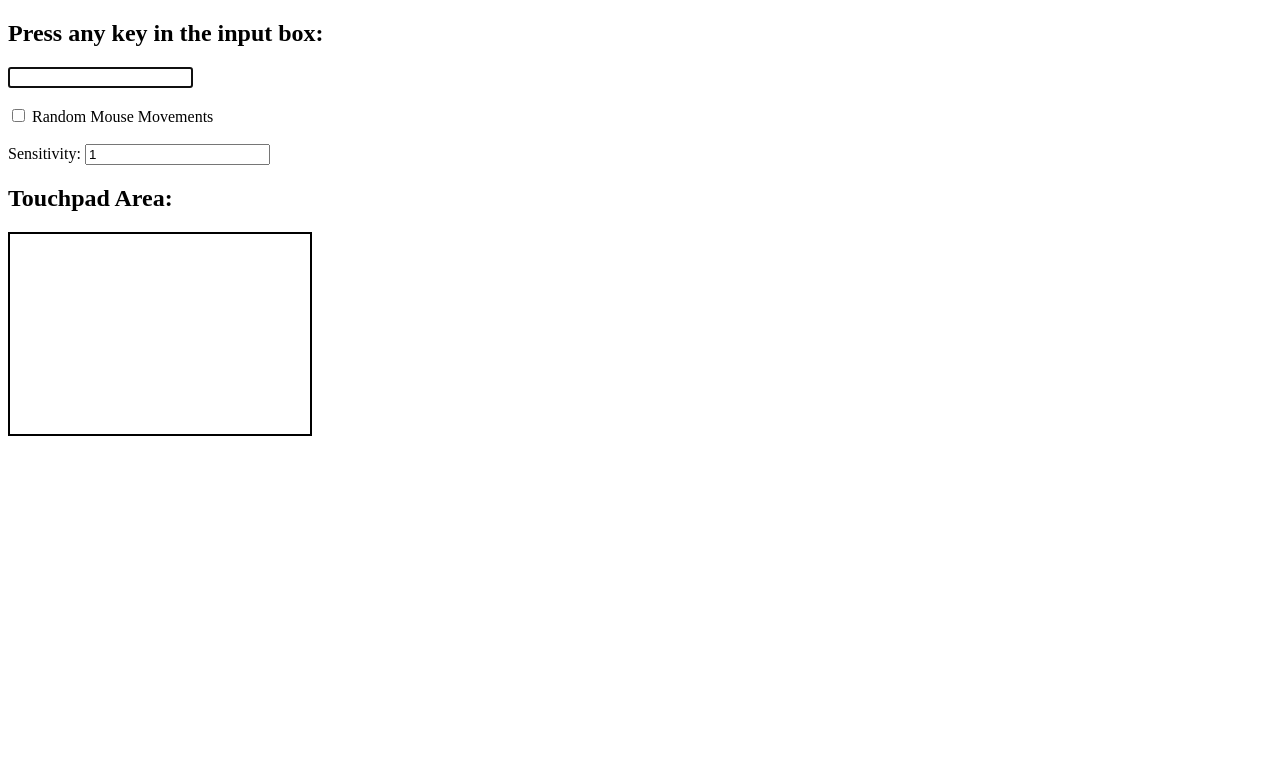
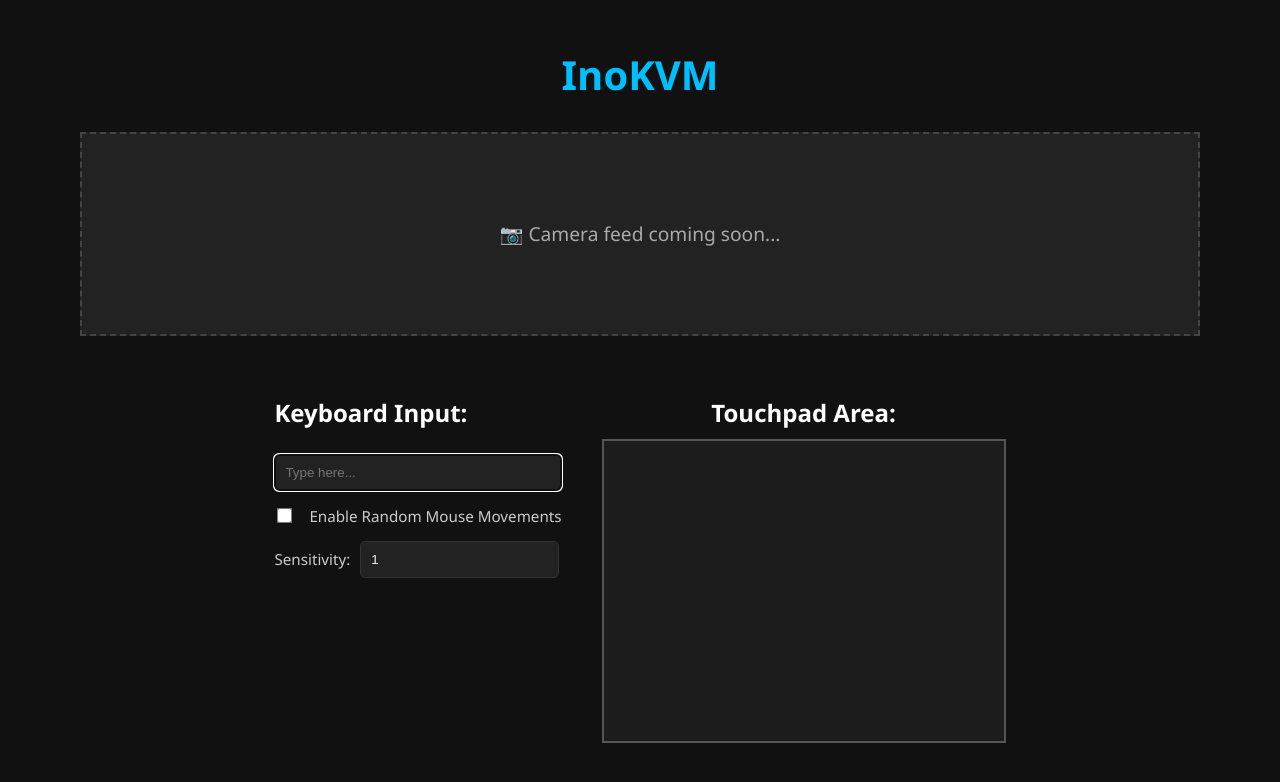
Before and after one commit to nobandegani/InoKVM, a website: page public/index.html in a window 1280 px wide. Drawn offline with Linux system fonts and the light colour scheme.

Commit message:
add separate css and js

```diff
--- /dev/null
+++ b/public/app.js
@@ -0,0 +1,74 @@
+const protocol = location.protocol === "https:" ? "wss://" : "ws://";
+const ws = new WebSocket(protocol + location.host);
+
+ws.onopen = () => console.log("✅ Connected to server");
+ws.onmessage = (msg) => console.log("📥 Received:", msg.data);
+
+const input = document.getElementById("inputBox");
+const checkbox = document.getElementById("randomMouseCheckbox");
+const pad = document.getElementById("touchpad");
+const sensitivityInput = document.getElementById("sensitivity");
+
+input.addEventListener("keyup", (e) => {
+    e.preventDefault();
+
+    if (ws.readyState === WebSocket.OPEN) {
+        let keys = [];
+        if (e.ctrlKey) keys.push("CONTROL");
+        if (e.altKey) keys.push("ALT");
+        if (e.shiftKey) keys.push("SHIFT");
+        if (e.metaKey) keys.push("META");
+
+        const key = e.key;
+        if (!["CONTROL", "ALT", "SHIFT", "META"].includes(key)) {
+            keys.push(key);
+        }
+
+        if (keys.length > 0) {
+            ws.send(JSON.stringify({ keys }));
+        }
+    }
+});
+
+checkbox.addEventListener("change", () => {
+    if (ws.readyState === WebSocket.OPEN) {
+        ws.send(JSON.stringify({ random_mouse: checkbox.checked }));
+    }
+});
+
+let lastX = null, lastY = null;
+let mouseDown = false;
+
+pad.addEventListener("pointerdown", (e) => {
+    lastX = e.clientX;
+    lastY = e.clientY;
+    mouseDown = true;
+});
+
+pad.addEventListener("pointerup", () => {
+    mouseDown = false;
+    lastX = null;
+    lastY = null;
+});
+
+pad.addEventListener("pointermove", (e) => {
+    if (!mouseDown) return;
+
+    const sensitivity = parseFloat(sensitivityInput.value) || 1;
+    const dx = (e.clientX - lastX) * sensitivity;
+    const dy = (e.clientY - lastY) * sensitivity;
+
+    lastX = e.clientX;
+    lastY = e.clientY;
+
+    if (Math.abs(dx) > 0 || Math.abs(dy) > 0) {
+        if (ws.readyState === WebSocket.OPEN) {
+            ws.send(JSON.stringify({
+                mouse: {
+                    dx: Math.round(dx),
+                    dy: Math.round(dy)
+                }
+            }));
+        }
+    }
+});
--- a/public/index.html
+++ b/public/index.html
@@ -1,112 +1,39 @@
 <!DOCTYPE html>
-<html>
+<html lang="en">
 <head>
-    <title>Key Sender</title>
-    <style>
-        #touchpad {
-            width: 300px;
-            height: 200px;
-            border: 2px solid black;
-            margin-top: 10px;
-            touch-action: none;
-        }
-    </style>
+    <meta charset="UTF-8" />
+    <meta name="viewport" content="width=device-width, initial-scale=1.0"/>
+    <title>InoKVM</title>
+    <link rel="stylesheet" href="style.css">
 </head>
 <body>
 
-<h2>Press any key in the input box:</h2>
-<input type="text" id="inputBox" autofocus />
+<h1>InoKVM</h1>
 
-<br><br>
+<div class="camera-feed">📷 Camera feed coming soon...</div>
+
+<div class="main-container">
+    <div class="controls">
+        <h2>Keyboard Input:</h2>
+        <input type="text" id="inputBox" placeholder="Type here..." autofocus />
 
         <label>
             <input type="checkbox" id="randomMouseCheckbox" />
-    Random Mouse Movements
+            Enable Random Mouse Movements
         </label>
-
-<br><br>
 
         <label>
             Sensitivity:
             <input type="number" id="sensitivity" value="1" step="0.1" min="0.1" />
         </label>
+    </div>
 
+    <div class="touchpad-container">
         <h2>Touchpad Area:</h2>
         <div id="touchpad"></div>
+    </div>
+</div>
 
-<script>
-    const protocol = location.protocol === "https:" ? "wss://" : "ws://";
-    const ws = new WebSocket(protocol + location.host);
-
-    ws.onopen = () => console.log("✅ Connected to server");
-    ws.onmessage = (msg) => console.log("📥 Received:", msg.data);
-
-    const input = document.getElementById("inputBox");
-    const checkbox = document.getElementById("randomMouseCheckbox");
-    const pad = document.getElementById("touchpad");
-    const sensitivityInput = document.getElementById("sensitivity");
-
-    input.addEventListener("keyup", (e) => {
-        e.preventDefault();
-
-        if (ws.readyState === WebSocket.OPEN) {
-            let keys = [];
-            console.log(e.key);
-            if (e.ctrlKey) keys.push("CONTROL");
-            if (e.altKey) keys.push("ALT");
-            if (e.shiftKey) keys.push("SHIFT");
-            if (e.metaKey) keys.push("META");
-
-            const key = e.key;
-            if (!["CONTROL", "ALT", "SHIFT", "META"].includes(key)) {
-                keys.push(key);
-            }
-
-            if (keys.length > 0) {
-                ws.send(JSON.stringify({ keys }));
-            }
-        }
-    });
-
-    checkbox.addEventListener("change", () => {
-        if (ws.readyState === WebSocket.OPEN) {
-            ws.send(JSON.stringify({ random_mouse: checkbox.checked }));
-        }
-    });
-
-    let lastX = null, lastY = null;
-    let mouseDown = false;
-
-    pad.addEventListener("pointerdown", (e) => {
-        lastX = e.clientX;
-        lastY = e.clientY;
-        mouseDown = true;
-    });
-
-    pad.addEventListener("pointerup", () => {
-        mouseDown = false;
-        lastX = null;
-        lastY = null;
-    });
-
-    pad.addEventListener("pointermove", (e) => {
-        if (!mouseDown) return;
-
-        const sensitivity = parseFloat(sensitivityInput.value) || 1;
-        const dx = (e.clientX - lastX) * sensitivity;
-        const dy = (e.clientY - lastY) * sensitivity;
-
-        lastX = e.clientX;
-        lastY = e.clientY;
-
-        // Send as float, or round if ESP-side requires integer
-        if (Math.abs(dx) > 0.01 || Math.abs(dy) > 0.01) {
-            if (ws.readyState === WebSocket.OPEN) {
-                ws.send(JSON.stringify({ mouse: { dx: Math.round(dx), dy: Math.round(dy) } }));
-            }
-        }
-    });
-</script>
-
+<script src="app.js"></script>
 </body>
 </html>
--- /dev/null
+++ b/public/style.css
@@ -0,0 +1,91 @@
+body {
+    background-color: #111;
+    color: #f0f0f0;
+    font-family: 'Segoe UI', Tahoma, Geneva, Verdana, sans-serif;
+    margin: 0;
+    padding: 20px;
+    display: flex;
+    flex-direction: column;
+    align-items: center;
+}
+
+h1 {
+    color: #00bfff;
+    font-size: 2.5em;
+    margin-bottom: 30px;
+}
+
+.camera-feed {
+    width: 90%;
+    height: 200px;
+    background-color: #222;
+    border: 2px dashed #444;
+    display: flex;
+    align-items: center;
+    justify-content: center;
+    color: #aaa;
+    font-size: 1.2em;
+    margin-bottom: 40px;
+}
+
+.main-container {
+    display: flex;
+    gap: 40px;
+    justify-content: center;
+    align-items: flex-start;
+    flex-wrap: wrap;
+    width: 90%;
+}
+
+.controls {
+    display: flex;
+    flex-direction: column;
+    gap: 15px;
+    min-width: 250px;
+}
+
+.controls h2 {
+    margin-bottom: 10px;
+    color: #fff;
+}
+
+.controls input[type="text"],
+.controls input[type="number"] {
+    padding: 10px;
+    border: 1px solid #333;
+    border-radius: 5px;
+    background-color: #222;
+    color: #f0f0f0;
+}
+
+.controls input[type="checkbox"] {
+    transform: scale(1.2);
+    margin-right: 8px;
+}
+
+.controls label {
+    display: flex;
+    align-items: center;
+    gap: 10px;
+    color: #ccc;
+    font-size: 0.95em;
+}
+
+.touchpad-container {
+    display: flex;
+    flex-direction: column;
+    align-items: center;
+}
+
+.touchpad-container h2 {
+    color: #fff;
+    margin-bottom: 10px;
+}
+
+#touchpad {
+    width: 400px;
+    height: 300px;
+    border: 2px solid #555;
+    background-color: #1c1c1c;
+    touch-action: none;
+}
```
Lines whose indentation alone changed are shown as unchanged.
